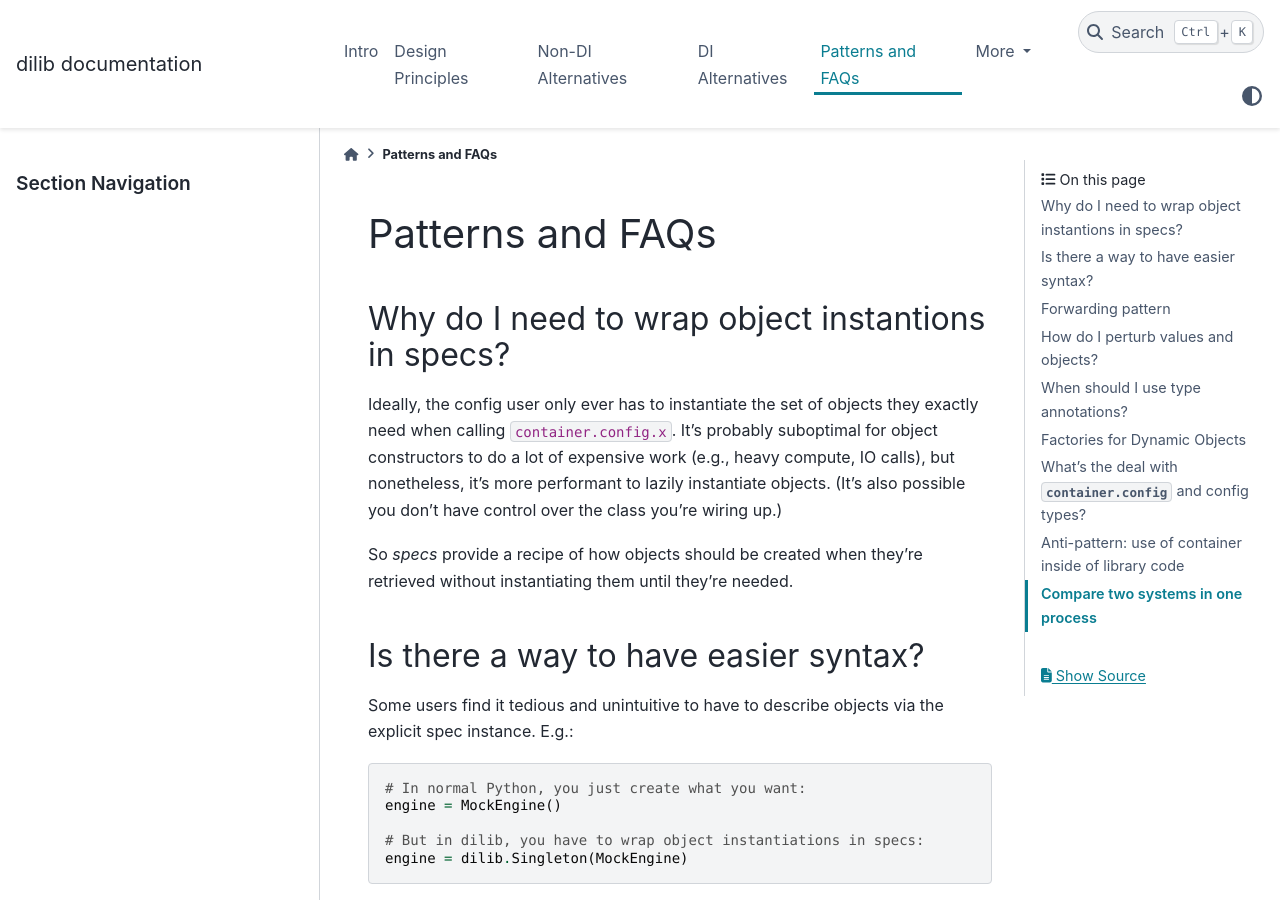
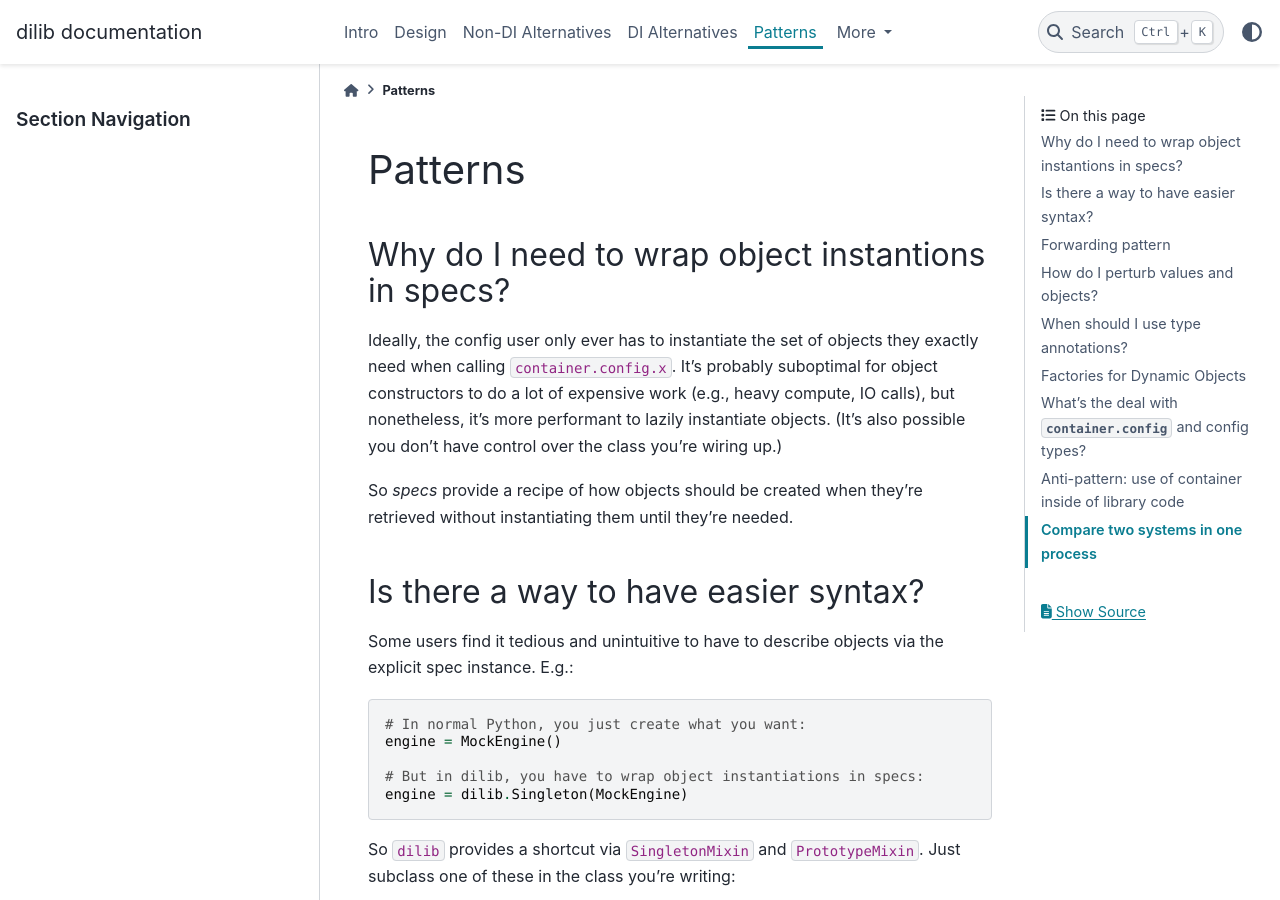
Before and after one commit to ansatzcapital/dilib, a Sphinx documentation site: the page built from docs/source/patterns.md, in a window 1280 px wide and 900 px high. Built offline with Sphinx 7.4.7 and the PyData theme 0.15.4, drawn with Linux system fonts in a browser that asks for light colours.

Commit message:
Tweak titles

```diff
--- a/docs/source/api/index.rst
+++ b/docs/source/api/index.rst
@@ -1,4 +1,4 @@
-API Documentation
+API
 =================
 
 ..  toctree::
--- a/docs/source/design.md
+++ b/docs/source/design.md
@@ -1,4 +1,4 @@
-# Design Principles
+# Design
 
 ## Static Typing
 
--- a/docs/source/patterns.md
+++ b/docs/source/patterns.md
@@ -1,4 +1,4 @@
-# Patterns and FAQs
+# Patterns
 
 ## Why do I need to wrap object instantions in specs?
 
```
